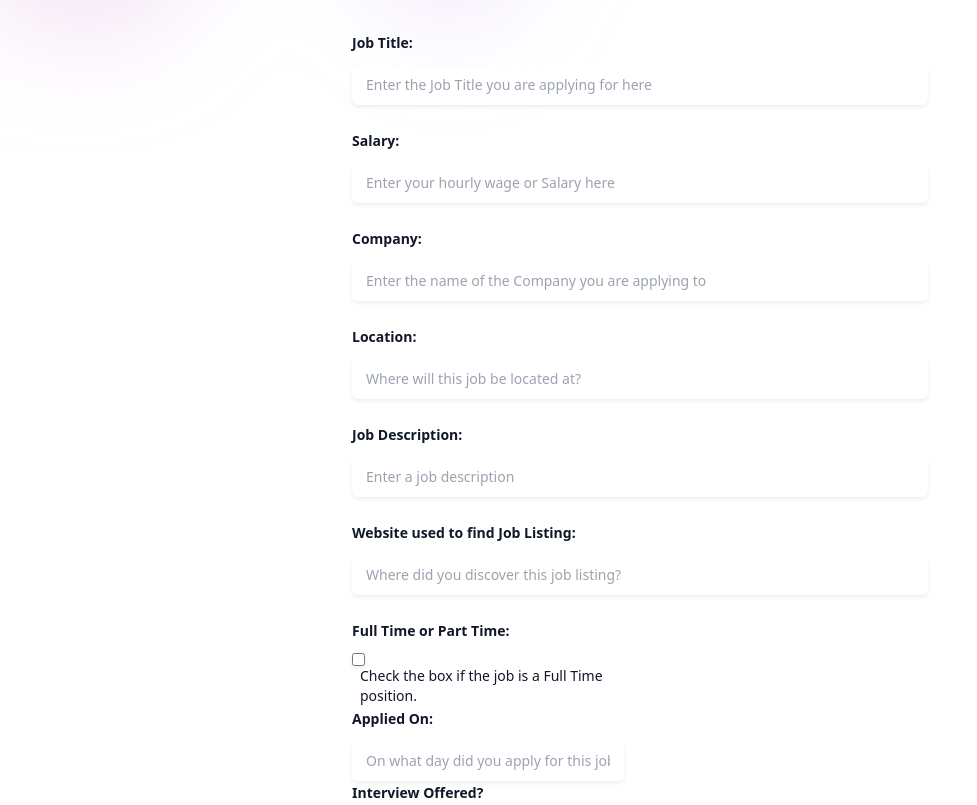
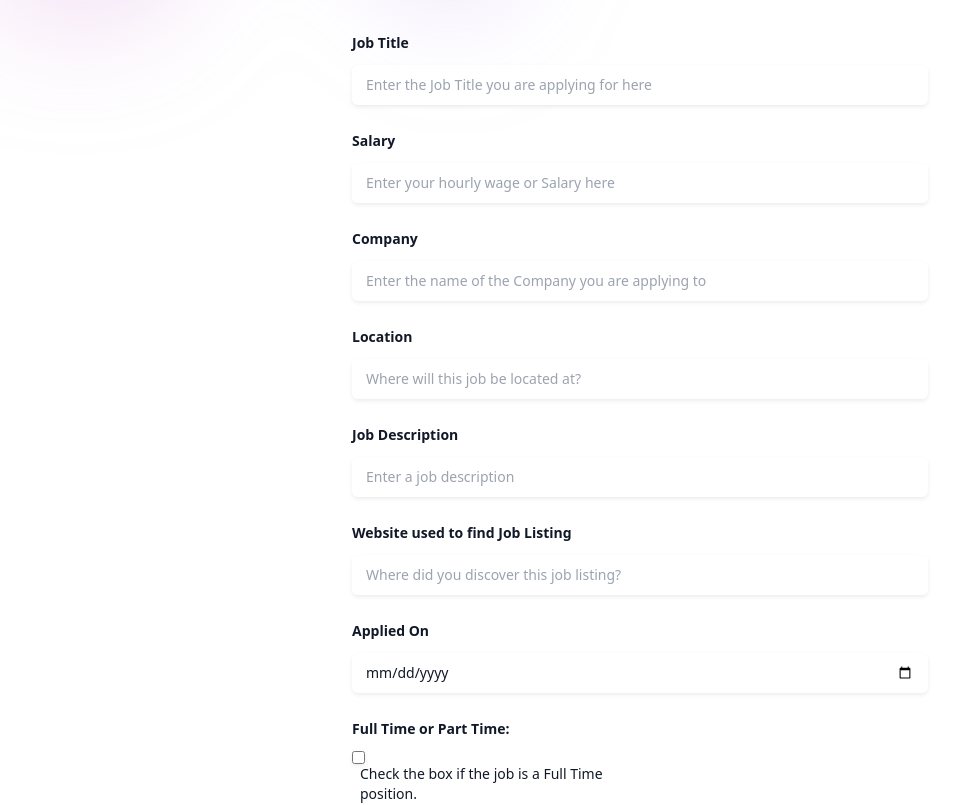
Before and after one commit to jhuber1155/EmployEase, a React (Vite) app in the folder client/: page /addJob in a window 1280 px wide. Shown: the part 340-1145 px from the top of the page, without its empty margins (0-977 px from the left). Built offline with nearby package versions, Linux system fonts and the light colour scheme.

Commit message:
appliedOn now uses a date picker for input

```diff
--- a/client/src/components/FormInput.jsx
+++ b/client/src/components/FormInput.jsx
@@ -1,6 +1,6 @@
-import { useState } from 'react';
+import DatePicker from "react-datepicker";
 
-const FormInput = ({ formId, title, value, onChange, placeholder = "Enter Text Here" }) => {
+const FormInput = ({ type = 'text', formId, title, value, onChange, placeholder = "Enter Text Here" }) => {
 
   const handleChange = (event) => {
     const { value } = event.target;
@@ -10,11 +10,11 @@ const FormInput = ({ formId, title, value, onChange, placeholder = "Enter Text H
   return (
     <div className="sm:col-span-2">
       <label htmlFor={formId} className="block text-sm font-semibold leading-6 text-gray-900">
-        {title}:
+        {title}
       </label>
       <div className="mt-2.5">
         <input
-          type="text"
+          type={type}
           id={formId}
           value={value}
           onChange={handleChange}
@@ -24,7 +24,6 @@ const FormInput = ({ formId, title, value, onChange, placeholder = "Enter Text H
       </div>
     </div>
   )
-
 }
 
 export default FormInput;
--- a/client/src/pages/AddJob.jsx
+++ b/client/src/pages/AddJob.jsx
@@ -124,6 +124,13 @@ const JobForm = () => {
             onChange={handleFormChange}
             placeholder='Where did you discover this job listing?'
           />
+          <FormInput
+            type='date'
+            formId="appliedOn"
+            title="Applied On"
+            value={formState.appliedOn}
+            onChange={handleFormChange}
+          />
           <div>
             <div className="sm:col-span-2">
               <label htmlFor="hours" className="block text-sm font-semibold leading-6 text-gray-900">
@@ -141,23 +148,6 @@ const JobForm = () => {
                 <label htmlFor="hours" className="ml-2 text-sm text-gray-900">
                   Check the box if the job is a Full Time position.
                 </label>
-              </div>
-            </div>
-            <div className="sm:col-span-2">
-              <label htmlFor="date" className="block text-sm font-semibold leading-6 text-gray-900">
-                Applied On:
-              </label>
-              <div className="mt-2.5">
-                <input
-                  type="text"
-                  name="appliedOn"
-                  id="appliedOn"
-                  value={formState.appliedOn}
-                  onChange={handleChange}
-                  autoComplete="appliedOn"
-                  className="block w-full rounded-md border-0 px-3.5 py-2 text-gray-900 shadow-sm ring-1 ring-inset ring-gray-300 placeholder:text-gray-400 focus:ring-2 focus:ring-inset focus:ring-indigo-600 sm:text-sm sm:leading-6"
-                  placeholder="On what day did you apply for this job?"
-                />
               </div>
             </div>
             <div className="sm:col-span-2">
--- a/package.json
+++ b/package.json
@@ -14,8 +14,5 @@
   "license": "ISC",
   "devDependencies": {
     "concurrently": "^5.3.0"
-  },
-  "dependencies": {
-    "@esbuild/win32-x64": "^0.19.5"
   }
 }
```
Also changed, not shown: 2 other files (tests, documents, lock files or other folders).
